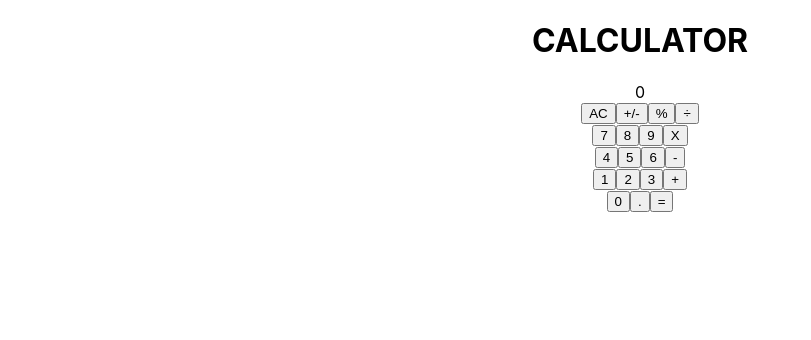
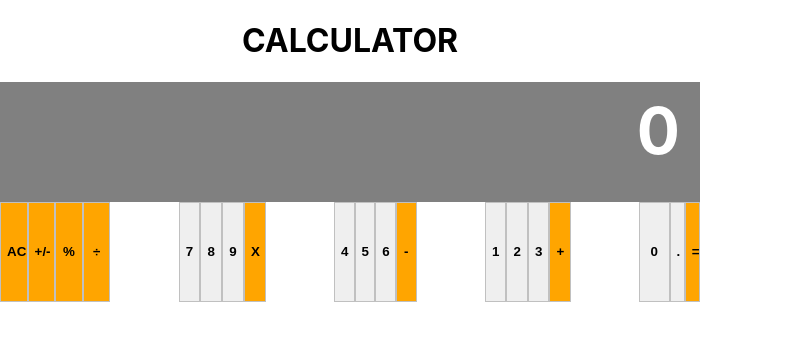
Before and after one commit to Elijahscriptdev/calculator, a React (Create React App) app: page / in a window 1280 px wide. Shown: the top 340 px of the page, without its empty margins (0-811 px from the left). Built offline with nearby package versions, Linux system fonts and the light colour scheme.

Commit message:
add styling to calculator

```diff
--- a/src/App.css
+++ b/src/App.css
@@ -1,3 +1,7 @@
 .App {
   text-align: center;
 }
+
+#calculator-app {
+  width: 700px;
+}
--- a/src/components/App.js
+++ b/src/components/App.js
@@ -5,7 +5,7 @@ import ButtonPanel from './ButtonPanel';
 
 function App() {
   return (
-    <div className="App">
+    <div className="App" id="calculator-app">
       <h1>CALCULATOR</h1>
       <Display />
       <ButtonPanel />
--- a/src/components/Button.js
+++ b/src/components/Button.js
@@ -1,21 +1,32 @@
 import React from 'react';
 import PropTypes from 'prop-types';
+// import '../styles/Button.css';
 
-const Button = ({ name }) => (
-  <button
-    type="button"
-    className="buttonSquare"
-  >
-    {name}
-  </button>
-);
+const Button = props => {
+  const { name, wide, color } = props;
+  const buttonSize = wide === true ? '50%' : '25%';
+  const buttonStyle = {
+    fontWeight: 'bold',
+    width: buttonSize,
+    backgroundColor: color,
+    border: 'solid 1px #C0C0C0',
+    height: '100px',
+  };
+  return (
+    <button type="button" style={buttonStyle}>{name}</button>
+  );
+};
 
 Button.propTypes = {
   name: PropTypes.string,
+  wide: PropTypes.bool,
+  color: PropTypes.string,
 };
 
 Button.defaultProps = {
   name: '',
+  color: 'light-grey',
+  wide: false,
 };
 
 export default Button;
--- a/src/components/ButtonPanel.js
+++ b/src/components/ButtonPanel.js
@@ -1,36 +1,37 @@
 import React from 'react';
 import Button from './Button';
+import '../styles/ButtonPanel.css';
 
 const ButtonPanel = () => (
-  <div className="buttonPanel">
-    <div className="groupOne">
-      <Button name="AC" />
-      <Button name="+/-" />
-      <Button name="%" />
-      <Button name="÷" />
+  <div className="button-panel">
+    <div className="group">
+      <Button name="AC" color="orange" />
+      <Button name="+/-" color="orange" />
+      <Button name="%" color="orange" />
+      <Button name="÷" color="orange" />
     </div>
-    <div className="groupTwo">
+    <div className="group">
       <Button name="7" />
       <Button name="8" />
       <Button name="9" />
-      <Button name="X" />
+      <Button name="X" color="orange" />
     </div>
-    <div className="groupThree">
+    <div className="group">
       <Button name="4" />
       <Button name="5" />
       <Button name="6" />
-      <Button name="-" />
+      <Button name="-" color="orange" />
     </div>
-    <div className="groupFour">
+    <div className="group">
       <Button name="1" />
       <Button name="2" />
       <Button name="3" />
-      <Button name="+" />
+      <Button name="+" color="orange" />
     </div>
-    <div className="groupFive">
-      <Button name="0" />
+    <div className="group">
+      <Button name="0" wide />
       <Button name="." />
-      <Button name="=" />
+      <Button name="=" color="orange" />
     </div>
   </div>
 );
--- a/src/components/Display.js
+++ b/src/components/Display.js
@@ -1,10 +1,11 @@
 import React from 'react';
 import PropTypes from 'prop-types';
+import '../styles/Display.css';
 
 const Display = props => {
   const { result } = props;
   return (
-    <div className="displayContainer">
+    <div className="display-container">
       {result}
     </div>
   );
--- /dev/null
+++ b/src/styles/ButtonPanel.css
@@ -0,0 +1,12 @@
+/* .button-panel {
+  display: flex;
+  flex-direction: column;
+} */
+
+.button-panel {
+  display: flex;
+  justify-items: center;
+  justify-content: space-between;
+  height: 100px;
+  border: none;
+}
--- /dev/null
+++ b/src/styles/Display.css
@@ -0,0 +1,11 @@
+.display-container {
+  background-color: gray;
+  height: 100px;
+  color: white;
+  font-weight: bold;
+  font-size: 64px;
+  padding: 10px 20px;
+  text-align: right;
+  display: flex;
+  justify-content: flex-end;
+}
```
